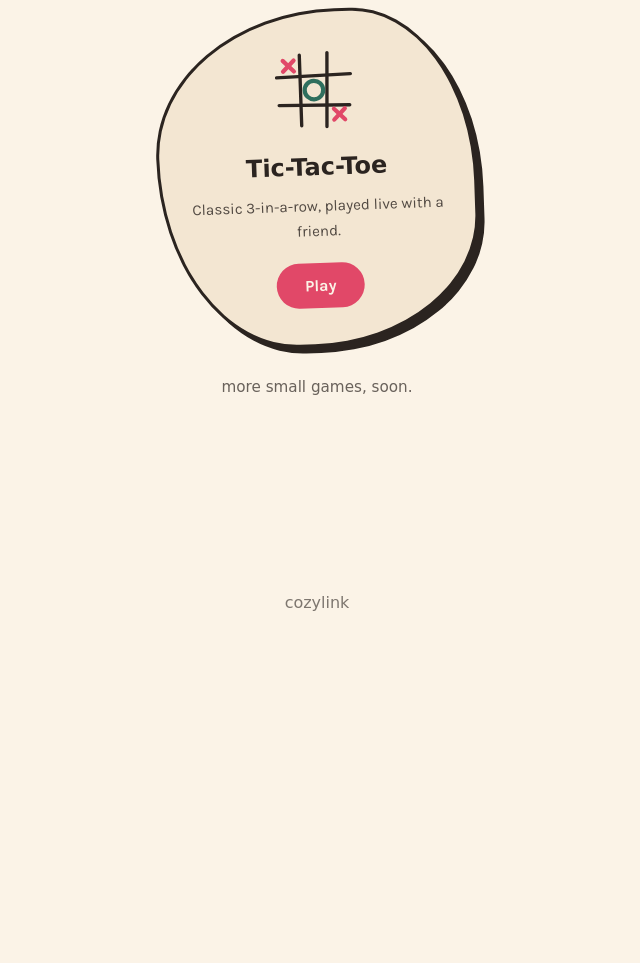
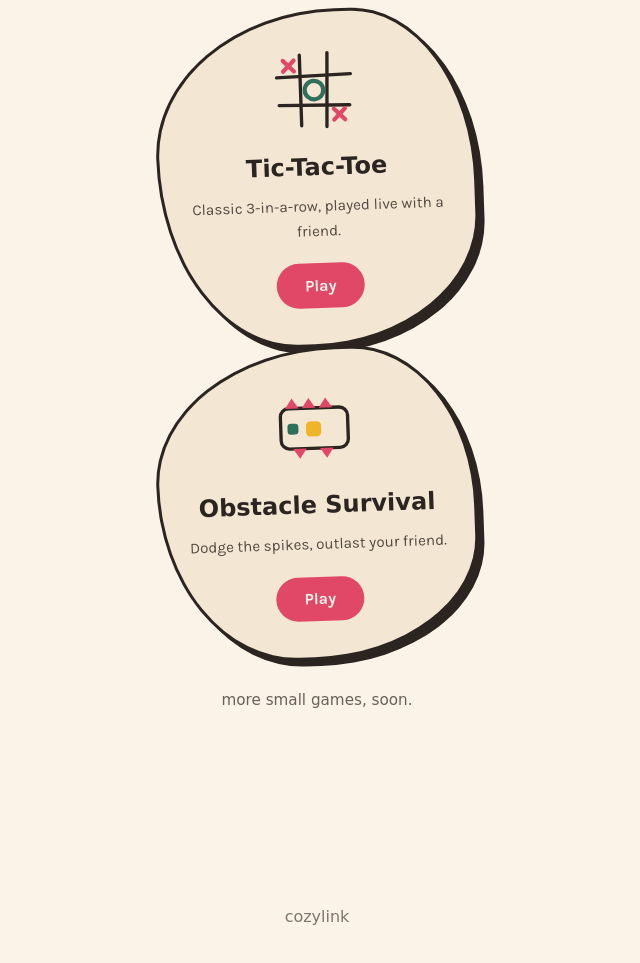
Before and after one commit to alok-who-builds/CozyLink, a website: page index.html in a window 1280 px wide. Shown: the part 1937-2900 px from the top of the page, without its empty margins (323-963 px from the left). Before the commit the page ends 2617 px from the top, so only its background shows below. Drawn offline with Linux system fonts and the light colour scheme; a web font is replaced by a local one.

Commit message:
Update index.html

```diff
--- a/index.html
+++ b/index.html
@@ -102,6 +102,22 @@
       <span class="game-card-cta">Play</span>
     </a>
 
+    <a class="game-card" href="client/obstacle-survival.html">
+      <svg class="game-card-doodle" viewBox="0 0 100 100" aria-hidden="true">
+        <rect x="10" y="26" width="80" height="48" rx="10" fill="none" stroke="var(--color-ink)" stroke-width="4"/>
+        <path d="M16 26 L24 14 L32 26 Z" fill="var(--color-berry)"/>
+        <path d="M36 26 L44 14 L52 26 Z" fill="var(--color-berry)"/>
+        <path d="M56 26 L64 14 L72 26 Z" fill="var(--color-berry)"/>
+        <path d="M24 74 L32 86 L40 74 Z" fill="var(--color-berry)"/>
+        <path d="M56 74 L64 86 L72 74 Z" fill="var(--color-berry)"/>
+        <rect x="40" y="42" width="18" height="18" rx="5" fill="var(--color-marigold)"/>
+        <rect x="18" y="44" width="13" height="13" rx="4" fill="var(--color-pine)"/>
+      </svg>
+      <h3 class="game-card-title">Obstacle Survival</h3>
+      <p class="game-card-sub">Dodge the spikes, outlast your friend.</p>
+      <span class="game-card-cta">Play</span>
+    </a>
+
     <p class="games-note">more small games, soon.</p>
   </section>
 
```
